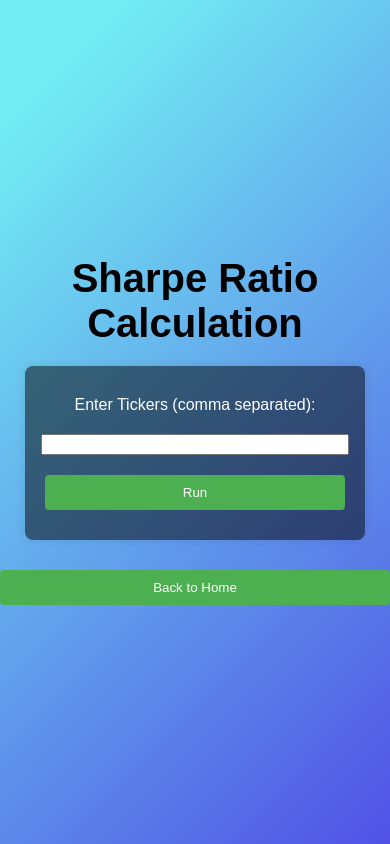
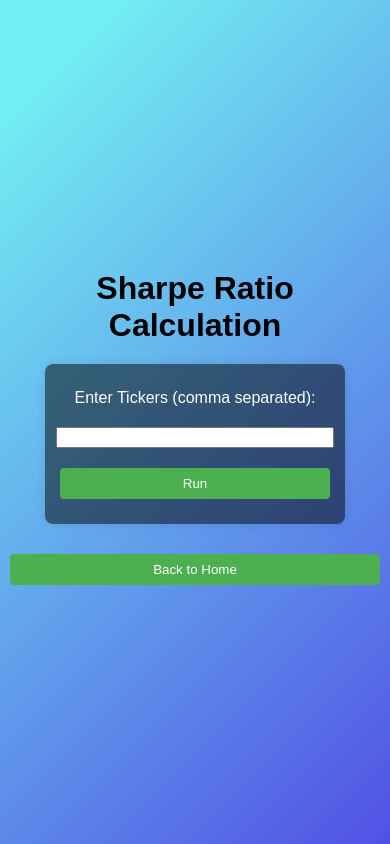
Before and after one commit to JTtryingtoCode/AssetAnalysis, a Flask app: page /sharpe_ratio in a window 390 px wide. Run offline with Flask 3, Linux system fonts and the light colour scheme; some libraries are stand-ins or nearby versions.

Commit message:
Update sharpe_ratio.html

```diff
--- a/templates/sharpe_ratio.html
+++ b/templates/sharpe_ratio.html
@@ -4,7 +4,7 @@
     <meta charset="UTF-8">
     <meta name="viewport" content="width=device-width, initial-scale=1.0">
     <title>Sharpe Ratio Calculation</title>
-    <link rel="stylesheet" href="{{ url_for('static', filename='style.css') }}">
+    <link rel="stylesheet" href="/static/style.css">
     <script src="https://cdn.plot.ly/plotly-latest.min.js"></script>
     <style>
         body {
@@ -18,6 +18,8 @@
             background: linear-gradient(135deg, #72EDF2 10%, #5151E5 100%);
             color: white;
             text-align: center;
+            padding: 10px;
+            box-sizing: border-box;
         }
         h1 {
             text-align: center;
@@ -32,7 +34,9 @@
             padding: 20px;
             border-radius: 8px;
             box-shadow: 0 0 10px rgba(0, 0, 0, 0.1);
-            width: 300px;
+            width: 100%;
+            max-width: 500px;
+            box-sizing: border-box;
         }
         label, input, button {
             margin: 10px 0;
@@ -41,14 +45,18 @@
         #result {
             margin-top: 20px;
             text-align: center;
-            display: none; /* Hide initially */
+            display: none;
+            width: 100%;
+            max-width: 1000px;
         }
         #sharpeRatioGraph {
             display: none;
-            max-width: 100%;
+            width: 100%;
+            height: auto;
         }
         pre {
             text-align: left;
+            white-space: pre-wrap; /* Ensures the text wraps within the container */
         }
         button {
             padding: 10px;
@@ -65,6 +73,20 @@
             display: none;
             margin-top: 20px;
             text-align: center;
+        }
+        /* Responsive Design */
+        @media (max-width: 600px) {
+            h1 {
+                font-size: 2em;
+            }
+            form {
+                width: 100%;
+                max-width: 300px;
+                padding: 15px;
+            }
+            button {
+                padding: 8px;
+            }
         }
     </style>
 </head>
@@ -111,7 +133,7 @@
             .then(response => response.json())
             .then(data => {
                 loading.style.display = 'none';
-                Plotly.newPlot('sharpeRatioGraph', JSON.parse(data.graph).data, JSON.parse(data.graph).layout);
+                Plotly.newPlot('sharpeRatioGraph', JSON.parse(data.graph).data, JSON.parse(data.graph).layout, {responsive: true});
                 graphDiv.style.display = 'block';
                 text.textContent = data.text;
                 result.style.display = 'block'; // Show the result div when data is ready
```
